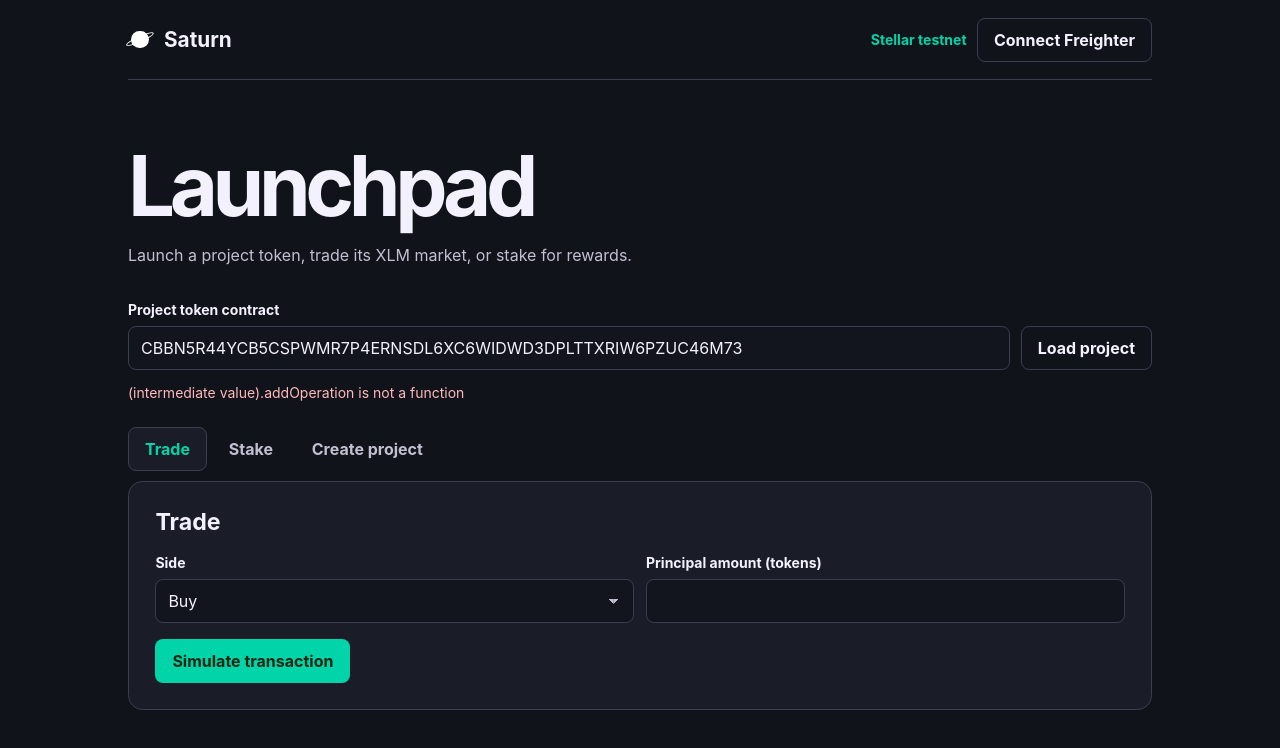
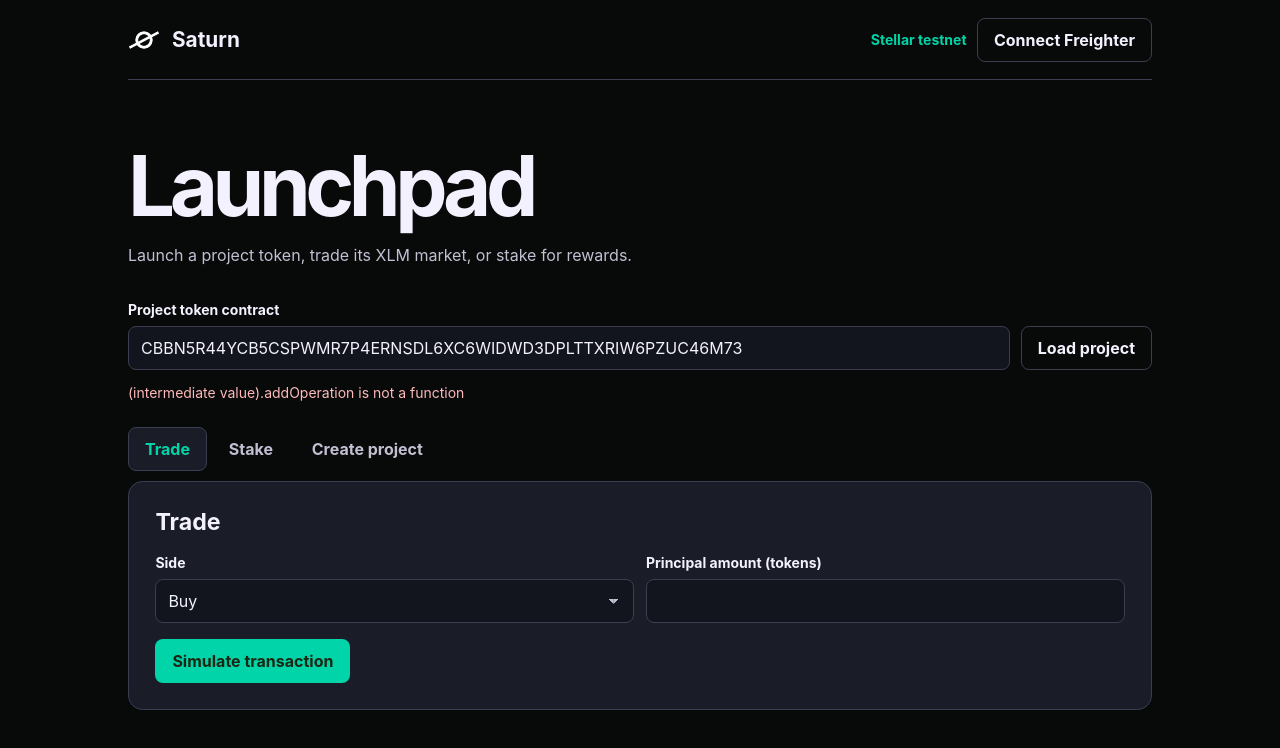
Before and after one commit to kendrahill/strn, a website built with Vite: page launchpad/launchpad/index.html in a window 1280 px wide. Built offline with nearby package versions, Linux system fonts and the light colour scheme; what @stellar/stellar-sdk would draw is missing.

Commit message:
Use the official Saturn logo

```diff
--- a/launchpad/launchpad/index.html
+++ b/launchpad/launchpad/index.html
@@ -9,7 +9,7 @@
   </head>
   <body>
     <header class="shell topbar">
-      <a class="brand" href="/" aria-label="Saturn home"><span class="planet" aria-hidden="true"></span>Saturn</a>
+      <a class="brand" href="/" aria-label="Saturn home"><img class="mark" src="/src/saturn-logo.png" width="32" height="32" alt="">Saturn</a>
       <div class="wallet"><span class="network">Stellar testnet</span><button id="connect" class="secondary">Connect Freighter</button></div>
     </header>
     <main class="shell">
--- a/launchpad/src/site.css
+++ b/launchpad/src/site.css
@@ -6,8 +6,7 @@ a:focus-visible { outline: 2px solid var(--teal); outline-offset: 5px; }
 .shell { width: min(100% - 3rem, 76rem); margin-inline: auto; }
 .top { display: flex; justify-content: space-between; align-items: center; gap: 1rem; min-height: 5.5rem; border-bottom: 1px solid var(--line); }
 .brand { display: inline-flex; align-items: center; gap: .65rem; font-size: 1.4rem; font-weight: 760; letter-spacing: -.045em; text-decoration: none; }
-.mark { position: relative; display: inline-block; border-radius: 50%; width: 1.05rem; height: 1.05rem; background: white; margin-inline: .25rem; }
-.mark::after { content: ''; position: absolute; inset: .33rem -.38rem; border: 1px solid white; border-radius: 50%; transform: rotate(-25deg); }
+.mark { display: block; width: 2rem; height: 2rem; }
 nav, .actions, .footer { display: flex; flex-wrap: wrap; align-items: center; gap: clamp(.8rem, 2.5vw, 1.8rem); }
 nav a, .footer a { text-decoration: none; }
 nav a:hover, .footer a:hover, .text-link:hover { color: var(--teal); }
--- a/launchpad/src/style.css
+++ b/launchpad/src/style.css
@@ -1,7 +1,7 @@
 :root {
   color-scheme: dark;
   font: 100% / 1.5 Inter, system-ui, sans-serif;
-  background: #11131a;
+  background: #080909;
   color: #f4f1ff;
   --surface: #1a1d27;
   --line: #3b3e51;
@@ -14,8 +14,7 @@ body { margin: 0; }
 .shell { width: min(100% - 2.5rem, 64rem); margin-inline: auto; }
 .topbar { min-height: 5rem; display: flex; justify-content: space-between; align-items: center; gap: 1rem; border-bottom: 1px solid var(--line); }
 .brand { display: flex; align-items: center; gap: .75rem; color: inherit; font-size: 1.3rem; font-weight: 750; text-decoration: none; }
-.planet { border-radius: 50%; width: 1.1rem; height: 1.1rem; background: white; position: relative; margin-inline: .2rem; }
-.planet::after { content: ''; position: absolute; inset: .35rem -.4rem; border: 1px solid white; border-radius: 50%; transform: rotate(-24deg); }
+.mark { display: block; width: 2rem; height: 2rem; }
 .wallet, .input-row { display: flex; align-items: center; gap: .65rem; }
 .network { color: var(--accent); font-size: .875rem; font-weight: 650; }
 main { padding-block: clamp(2rem, 5vw, 4rem) 4rem; }
```
Also changed, not shown: launchpad/docs/index.html (+1 -1 lines), launchpad/index.html (+1 -1 lines), launchpad/src/saturn-logo.png (added).
